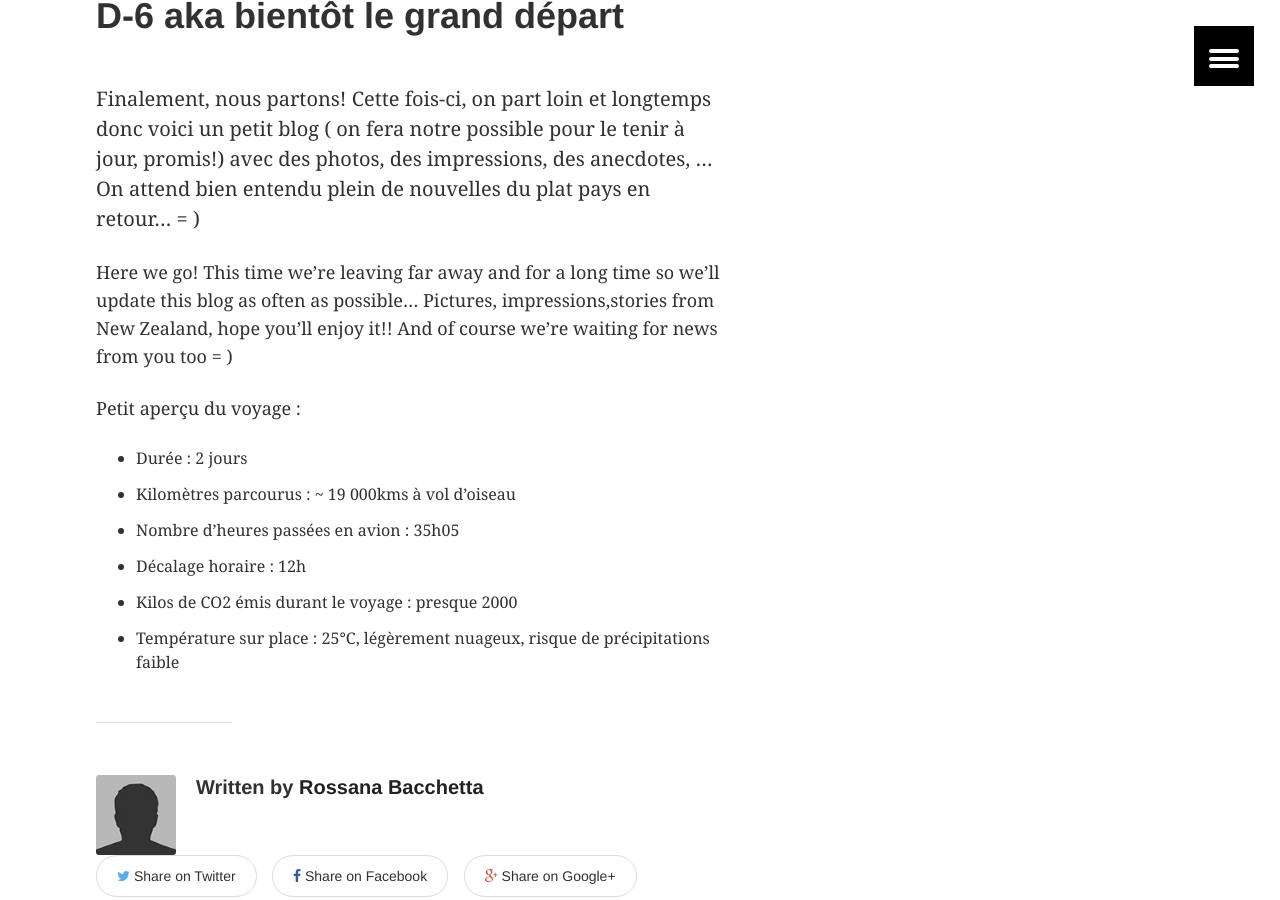
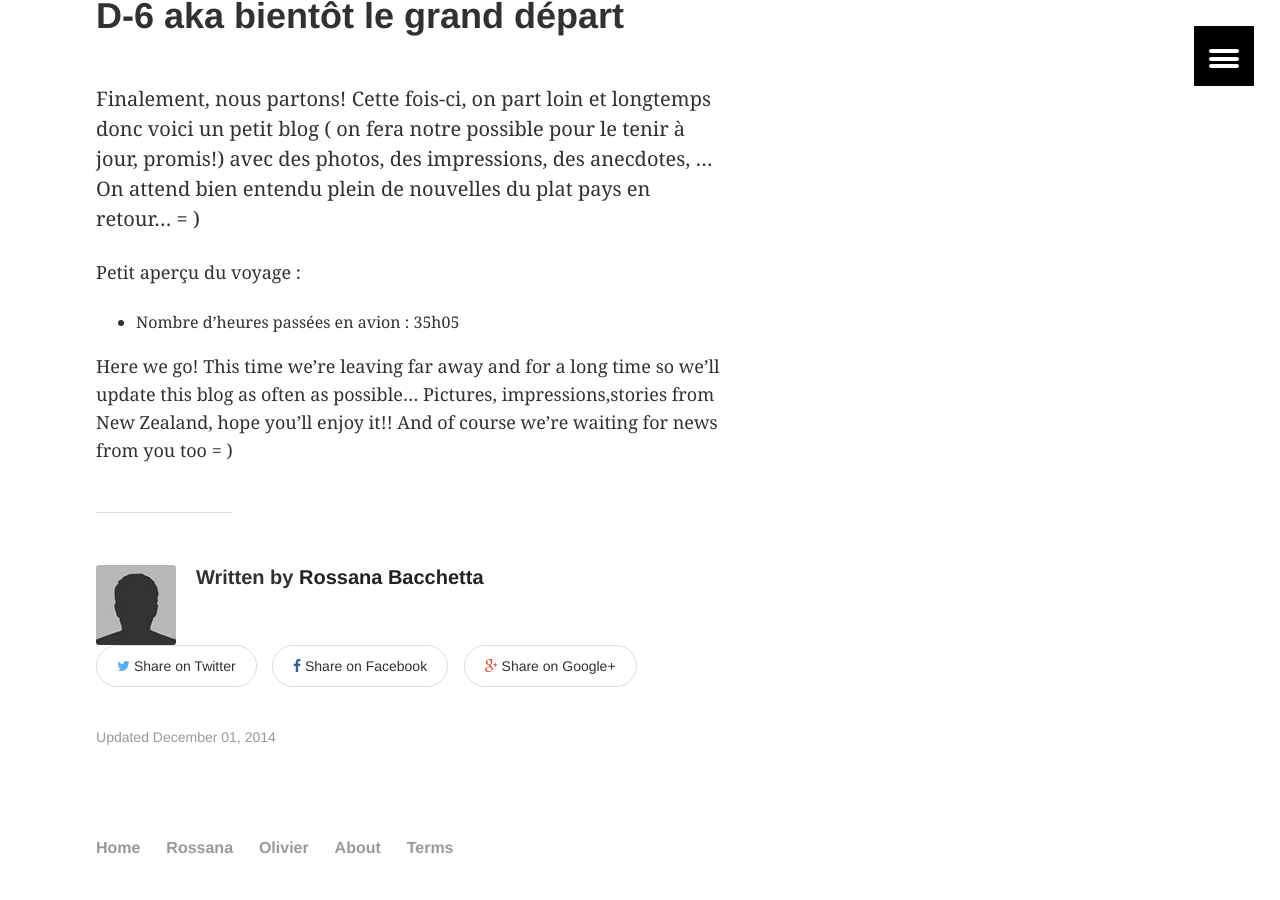
Before and after one commit to rokiwi/old, a Jekyll site: the page built from _posts/articles/2014-12-01-D-6.md, in a window 1280 px wide and 900 px high, scrolled down 1004 px. Built offline with Jekyll 4.4.1, drawn with Linux system fonts in a browser that asks for light colours; Markdown is read by kramdown in place of the engine named in the settings.

Commit message:
Update 2014-12-01-D-6.md

```diff
--- a/_posts/articles/2014-12-01-D-6.md
+++ b/_posts/articles/2014-12-01-D-6.md
@@ -13,12 +13,7 @@ published: true
 Finalement, nous partons! Cette fois-ci, on part loin et longtemps donc voici un petit blog ( on fera notre possible pour le tenir à jour, promis!) avec des photos, des impressions, des anecdotes, ...
 On attend bien entendu plein de nouvelles du plat pays en retour... = )
 
+Petit aperçu du voyage :
++ Nombre d’heures passées en avion : 35h05
+
 Here we go! This time we're leaving far away and for a long time so we'll update this blog as often as possible... Pictures, impressions,stories from New Zealand, hope you'll enjoy it!! And of course we're waiting for news from you too = )
-
-Petit aperçu du voyage :
-+ Durée : 2 jours
-+ Kilomètres parcourus : ~ 19 000kms à vol d’oiseau
-+ Nombre d’heures passées en avion : 35h05
-+ Décalage horaire : 12h
-+ Kilos de CO2 émis durant le voyage : presque 2000
-+ Température sur place : 25°C, légèrement nuageux, risque de précipitations faible
```
